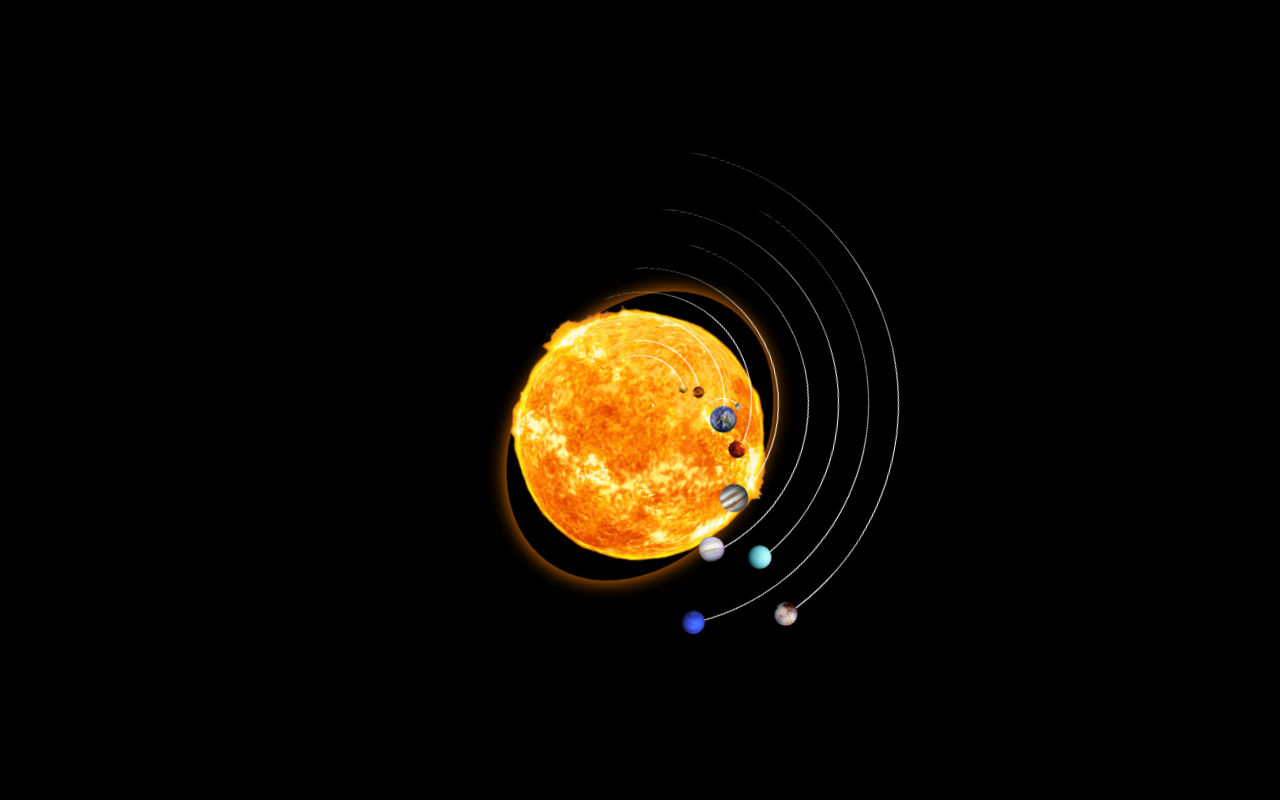
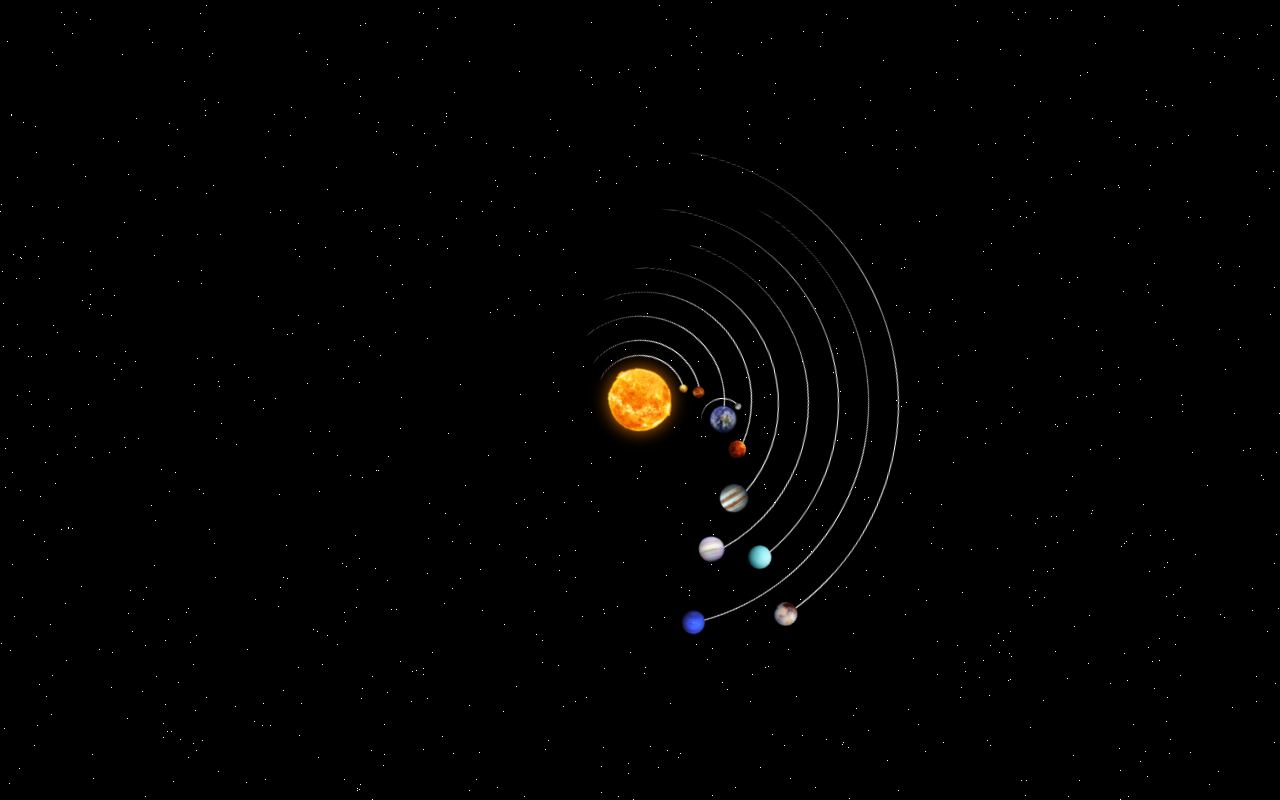
Before and after one commit to iyqht/12A1k30-bulletin-board, a plain HTML site: page index.html in a window 1280 px wide. Drawn offline with Linux system fonts and the light colour scheme.

Commit message:
three.js

```diff
--- a/index.html
+++ b/index.html
@@ -1,5 +1,6 @@
 <!DOCTYPE hmtl>
 <html lang="en">
+
 <head>
   <meta charset="utf-8" />
   <meta name="viewport" content="width=device-width, initial-scale=1.0" />
@@ -24,5 +25,7 @@
     <div class="neptune"></div>
     <div class="pluto"></div>
   </div>
+  <script src="./main.js"></script>
 </body>
+
 </html>
--- a/style.css
+++ b/style.css
@@ -25,10 +25,10 @@ img {
   align-items: center;
   justify-content: center;
   position: absolute;
-  /*top: 15em;*/
-  /*left: 15em;*/
-  /*width: 10em;*/
-  /*height: 10em;*/
+  top: 15em;
+  left: 15em;
+  width: 10em;
+  height: 10em;
   border-radius: 50%;
   box-shadow: 0 0 3em rgb(255, 128, 0);
   animation: orbit 50s linear infinite;
```
Lines whose indentation alone changed are shown as unchanged.
